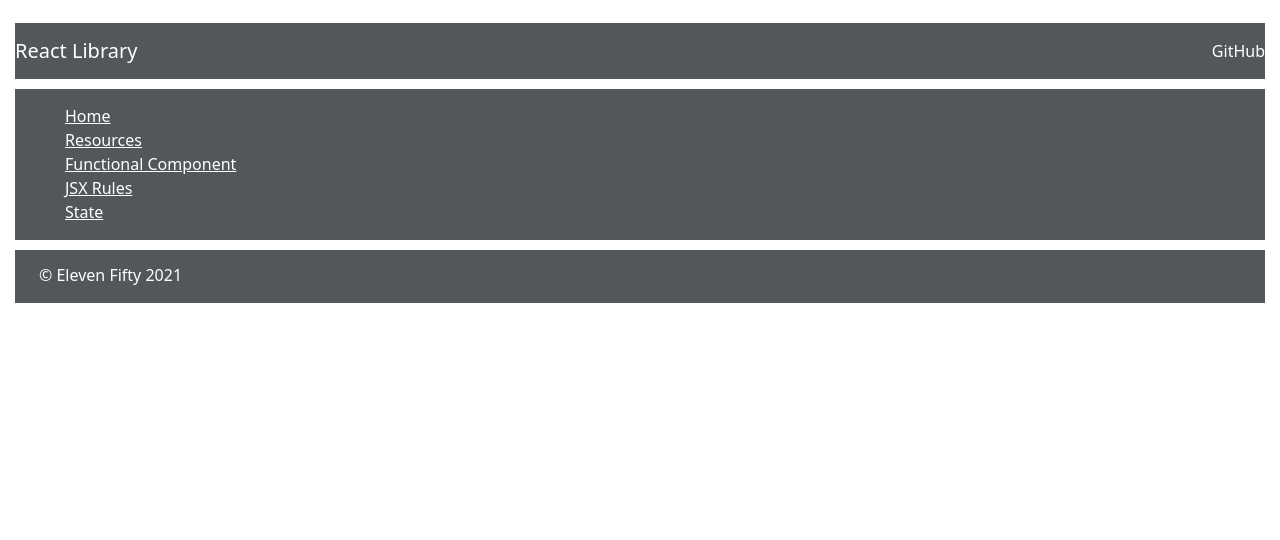
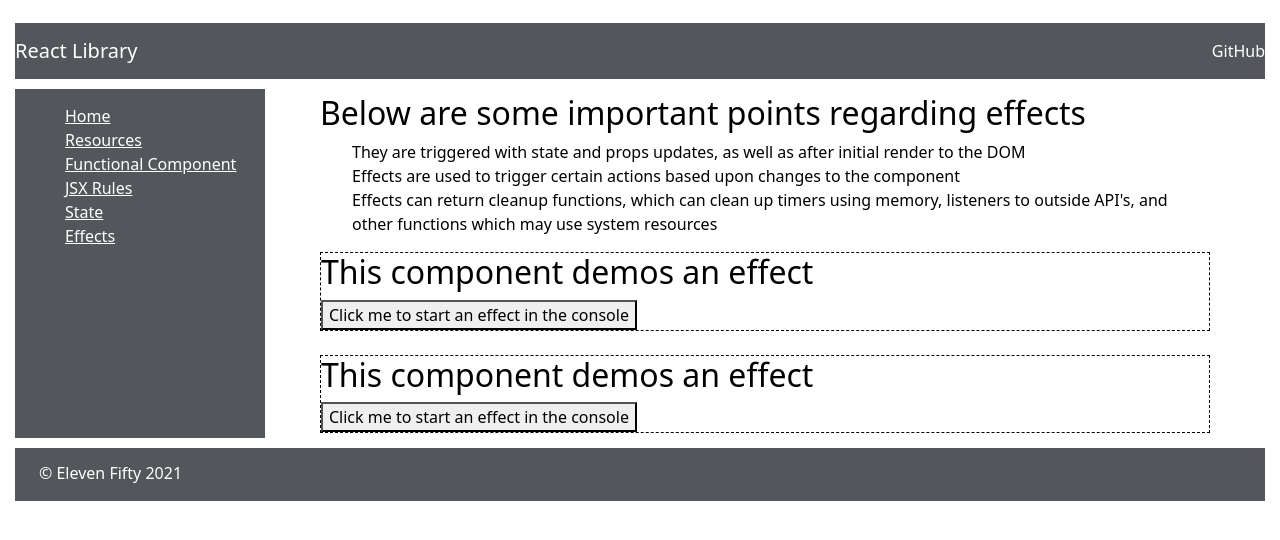
Before and after one commit to slholton/react-fundamentals, a React (Create React App) app: page /effects in a window 1280 px wide. Shown: the top 540 px of the page. Built offline with nearby package versions, Linux system fonts and the light colour scheme.

Commit message:
added useEffect

```diff
--- /dev/null
+++ b/src/components/concepts/Effects.js
@@ -0,0 +1,55 @@
+import { useState, useEffect } from 'react';
+
+const Effects = () => {
+    return (
+        <div className='main'>
+            <div className='mainDiv'>
+                <h2>Below are some important points regarding effects</h2>
+                <ul>
+                    <li>They are triggered with state and props updates, as well as after initial render to the DOM</li>
+                    <li>Effects are used to trigger certain actions based upon changes to the component</li>
+                    <li>Effects can return cleanup functions, which can clean up timers using memory, listeners to outside API's, and other functions which may use system resources</li>
+                </ul>
+                <SampleEffect />
+                <br />
+                <SampleEffect />
+            </div>
+        </div>
+    );
+};
+
+export default Effects;
+
+const SampleEffect = () => {
+
+    const [timerRunning, setTimerRunning] = useState(false)
+
+    useEffect(() => {
+        let timer;
+        if (timerRunning) {
+            timer = window.setTimeout(() => {
+                console.log('the timer expired', Date.now() / 1000);
+                setTimerRunning(false);
+            }, 2000)
+        };
+
+        return () => { window.clearTimeout(timer); console.log('the timer was cleaned up', Date.now() / 1000) };
+    });
+
+    useEffect(() => {
+        console.log('Criminal Minds is my fave tv show');
+    });
+
+    let buttonHandler = () => {
+        if (!timerRunning) {
+            setTimerRunning(true);
+        }
+    };
+
+    return (
+        <div style={{ border: '1px dashed black' }}>
+            <h2>This component demos an effect</h2>
+            <button onClick={buttonHandler}>Click me to start an effect in the console</button>
+        </div>
+    );
+};
--- a/src/components/site/Sidebar.js
+++ b/src/components/site/Sidebar.js
@@ -3,11 +3,13 @@
     Link,
     Switch
 } from 'react-router-dom';
+
 import Home from './Home';
 import Resources from './Resources';
 import FunctionalComponentDemo from '../concepts/FunctionalComponents/FunctionalComponentDemo';
 import JSXRules from '../site/JSXRules';
 import State from '../concepts/State';
+import Effects from '../concepts/Effects'
 
 const Sidebar = () => {
     return(
@@ -19,6 +21,7 @@
                     <li><Link to='/functionalcomponent'>Functional Component</Link></li>
                     <li><Link to='/jsxrules'>JSX Rules</Link></li>
                     <li><Link to='/state'>State</Link></li>
+                    <li><Link to='/effects'>Effects</Link></li>
                 </ul>
             </div>
             <div className='sidebar-route'>
@@ -29,6 +32,7 @@
                     <Route exact path='/functionalcomponent'><FunctionalComponentDemo /></Route>
                     <Route exact path='/jsxrules'><JSXRules /></Route>
                     <Route exact path='/state'><State /></Route>
+                    <Route exact path='/effects'><Effects /></Route>
                 </Switch>
             </div>
         </div>
```
